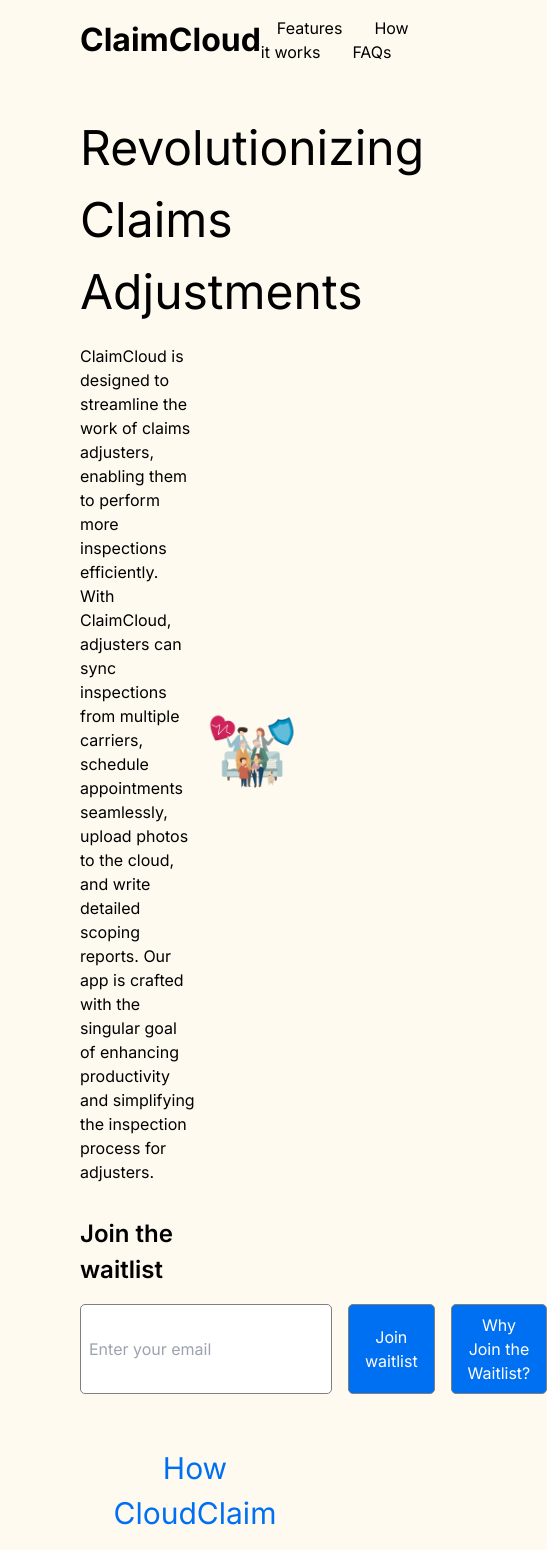
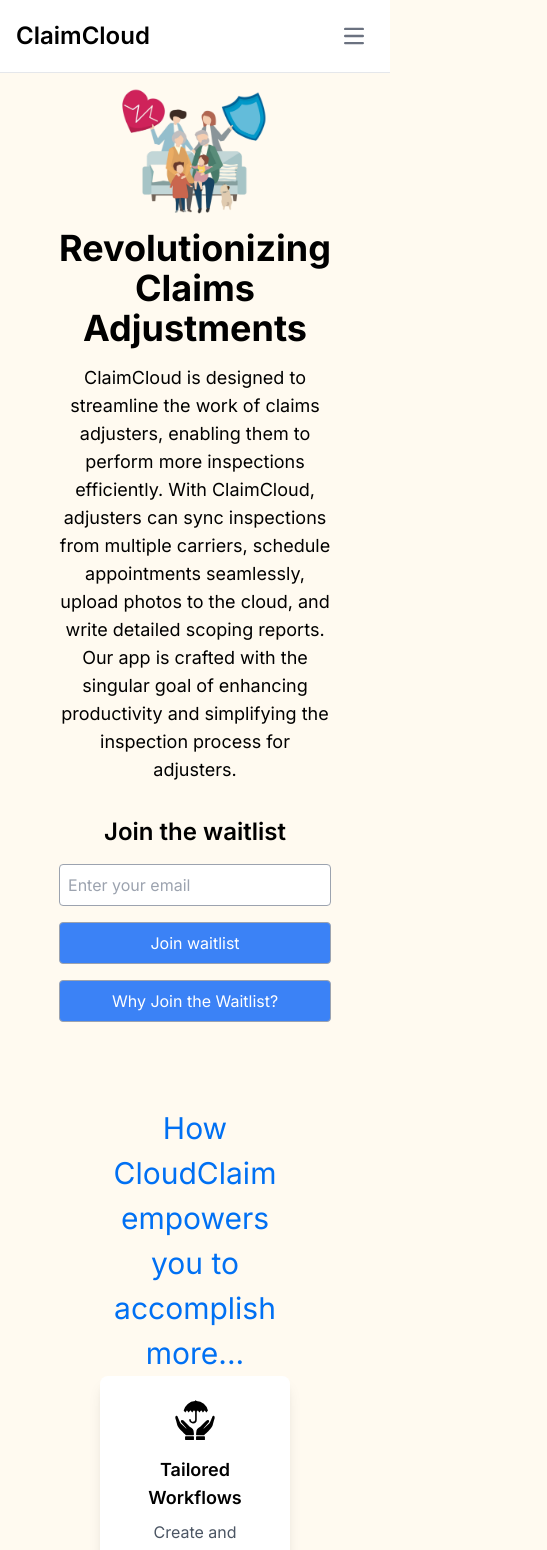
Before and after one commit to Shivam12112/AdjusterPlatform, a Next.js app: page / in a window 390 px wide. Shown: the top 1550 px of the page, 547 px wide, since content can reach past the window. Built offline with nearby package versions, Linux system fonts and the light colour scheme.

Commit message:
fixed responsive-ness issue

```diff
--- a/src/app/page.tsx
+++ b/src/app/page.tsx
@@ -94,38 +94,38 @@
   const features = [
     {
       icon: "/insurance-protection-icon.svg",
-      title: "Tailored Workflows for Every Carrier and Claim Type",
+      title: "Tailored Workflows",
       description:
-        "Create and manage specific workflows customized to each insurance carrier and line of business (LoB). Streamline your process and ensure consistency across all claims.",
+        "Create and manage workflows customized for each insurance carrier and line of business, ensuring consistency across all claims.",
     },
     {
       icon: "/check-list-icon.svg",
-      title: "Comprehensive Questionnaire and Site Survey Tools",
+      title: "Questionnaire and Site Survey Tools",
       description:
-        "Design detailed questionnaires and conduct thorough site surveys using our offline-first mobile app. Capture all necessary information accurately, even without an internet connection.",
+        "Design detailed questionnaires and conduct thorough site surveys with our offline-first mobile app, capturing all necessary information accurately without an internet connection.",
     },
     {
       icon: "/process.svg",
       title: "Enhanced Review Process",
       description:
-        "Utilize our mobile app to perform in-depth reviews and improve your Turnaround Time (TAT) for processing claims. Handle more claims efficiently with thorough and streamlined procedures.",
+        "Use our mobile app to perform in-depth reviews and improve Turnaround Time (TAT) for processing claims, handling more claims efficiently.",
     },
     {
       icon: "/analysis-icon.svg",
-      title: "AI-Powered Item Recognition and Damage Annotation",
+      title: "AI-Powered Annotation",
       description:
-        "Leverage the power of AI to automatically recognize items in surveys and annotate observed damages. Save time and reduce manual errors with intelligent automation.",
+        "Automatically recognize items and annotate damages using AI, saving time and reducing manual errors.",
     },
     {
       icon: "/computer-report-icon.svg",
-      title: "Customizable Consolidated Reports",
+      title: "Customizable Reports",
       description:
-        "Generate comprehensive, customized reports tailored to each insurance carriers requirements. Present your findings clearly and professionally to enhance communication and decision-making.",
+        "Generate comprehensive, tailored reports for each insurance carrier, presenting findings clearly and professionally.",
     },
     {
       icon: "/padlock-black-icon.svg",
-      title: "Industry-Leading Security Standards",
-      description: `${appName} adheres to top OWASP security standards and employs best-in-class security practices. Ensure your data is protected with robust, enterprise-grade security measures.`,
+      title: "Industry-Leading Security",
+      description: `Adhere to top OWASP security standards and best-in-class security practices to protect your data with robust, enterprise-grade measures.`,
     },
   ];
   const handleValueChange = (e: any) => {
@@ -163,8 +163,65 @@
         setIsWaitListModal={setIsWaitListModal}
       />
       <Loader isLoading={isLoading} />
-      <div className={styles.container}>
-        <div className={styles.hero}>
+      <div
+        className={styles.container}
+        style={{
+          marginTop: "5rem",
+        }}
+      >
+        <div className="container mx-auto px-4 mt-20">
+          <div className="flex flex-col lg:flex-row items-center lg:items-start lg:space-x-8">
+            <div className="flex-1">
+              <Image
+                src={welcomeImage}
+                alt="CloudClaim App"
+                className="w-full h-auto"
+                height={0}
+                width={0}
+              />
+            </div>
+            <div className="flex-1 text-center lg:text-left mb-8 lg:mb-0">
+              <h1 className="text-4xl lg:text-5xl font-bold mb-4">
+                Revolutionizing Claims Adjustments
+              </h1>
+              <p className="text-lg lg:text-xl mb-8">
+                ClaimCloud is designed to streamline the work of claims
+                adjusters, enabling them to perform more inspections
+                efficiently. With ClaimCloud, adjusters can sync inspections
+                from multiple carriers, schedule appointments seamlessly, upload
+                photos to the cloud, and write detailed scoping reports. Our app
+                is crafted with the singular goal of enhancing productivity and
+                simplifying the inspection process for adjusters.
+              </p>
+              <h2 className="text-2xl font-semibold mb-4">Join the waitlist</h2>
+              <div className="flex flex-col sm:flex-row justify-center lg:justify-start items-center">
+                <input
+                  type="email"
+                  placeholder="Enter your email"
+                  onChange={handleValueChange}
+                  value={email}
+                  className="border border-gray-400  p-2 rounded mb-4 sm:mb-0 sm:mr-4 w-full sm:w-auto"
+                />
+                <button
+                  onClick={onFormSubmit}
+                  type="submit"
+                  className="border border-gray-400 bg-blue-500 text-white p-2 rounded mb-4 sm:mb-0 sm:mr-4 w-full sm:w-auto"
+                >
+                  Join waitlist
+                </button>
+                <button
+                  onClick={() => setIsWaitListModal(true)}
+                  type="submit"
+                  className="border border-gray-400 bg-blue-500 text-white p-2 rounded w-full sm:w-auto"
+                >
+                  Why Join the Waitlist?
+                </button>
+              </div>
+            </div>
+          </div>
+        </div>
+
+        {/* <div className={styles.hero}>
           <div className={styles.heroText}>
             <h1>Revolutionizing Claims Adjustments</h1>
             <p>
@@ -225,15 +282,15 @@
               height={700}
             />
           </div>
-        </div>
+        </div> */}
 
-        <div>
+        <div id="features">
           <Head>
             <title>CloudClaim Features</title>
           </Head>
-          <main className="main-1" id="features">
+          <main className="main-1">
             <h1>How CloudClaim empowers you to accomplish more...</h1>
-            <div className="features-grid">
+            <div className="grid gap-6 grid-cols-1 sm:grid-cols-2 lg:grid-cols-3">
               {features.map((feature, index) => (
                 <FeatureCard
                   key={index}
--- a/src/components/FAQs.js
+++ b/src/components/FAQs.js
@@ -1,16 +1,16 @@
 import { useState } from "react";
 import { appName } from "../lib/variables";
-import styles from "../styles/Faq.module.css";
 
 const FAQs = () => {
-  const [activeIndex, setActiveIndex] = useState(0);
+  const [activeIndex, setActiveIndex] = useState(null);
 
   const onTitleClick = (index) => {
     setActiveIndex(index === activeIndex ? null : index);
   };
+
   const items = [
     {
-      title: ` What is ${appName}?`,
+      title: `What is ${appName}?`,
       content: `${appName} is a comprehensive platform designed for insurance
                 adjusters to streamline the claims process. It allows adjusters
                 to create customized workflows, conduct site surveys offline,
@@ -18,7 +18,7 @@
                 generate detailed reports for insurance carriers.`,
     },
     {
-      title: ` How does ${appName} help improve the claims process?`,
+      title: `How does ${appName} help improve the claims process?`,
       content: `${appName} improves the claims process by providing tailored
                 workflows, offline survey capabilities, AI-driven analysis, and
                 customizable reporting. These features help adjusters conduct
@@ -40,104 +40,61 @@
       title: `What kind of reports can I generate with ${appName}?`,
       content: `${appName} allows you to generate comprehensive, customizable reports that include detailed findings, annotated images, and additional notes. These reports can be tailored to meet the specific needs of each insurance carrier.`,
     },
-    // {
-    //   title: `How does ${appName} help in reducing the Turnaround Time (TAT) for claims?`,
-    //   content: `${appName} helps reduce TAT by streamlining the claims process with customized workflows, efficient data collection, AI-driven analysis, and quick report generation. This allows adjusters to process more claims in less time, improving overall efficiency.`,
-    // },
   ];
+
   const renderedItems = items.map((item, index) => {
-    const active = index === activeIndex ? "active" : "";
+    const isActive = index === activeIndex ? "block" : "hidden";
     return (
       <div
-        key={item.title}
-        style={{
-          display: "flex",
-          flexDirection: "column",
-          alignItems: "center",
-        }}
+        key={index}
+        className="border-b border-gray-200 dark:border-gray-700"
       >
-        <h2
-          id="accordion-collapse"
-          className={`title accordion-collapse ${active}`}
-        >
+        <h2 className="text-xl">
           <button
             type="button"
             onClick={() => onTitleClick(index)}
-            className="flex items-center justify-between w-full p-5 font-medium rtl:text-right text-gray-500 border border-b-0 border-gray-200 rounded-t-xl focus:ring-4 focus:ring-gray-200 dark:focus:ring-gray-800 dark:border-gray-700 dark:text-gray-400 hover:bg-gray-100 dark:hover:bg-gray-800 gap-3"
-            data-accordion-target="#accordion-collapse-body-1"
-            aria-expanded="true"
-            aria-controls="accordion-collapse-body-1"
+            className="flex items-center justify-between w-full p-5 font-medium text-left text-gray-500 border border-b-0 border-gray-200 dark:border-gray-700 dark:text-gray-400 hover:bg-gray-100 dark:hover:bg-gray-800 focus:outline-none focus:ring-4 focus:ring-gray-200 dark:focus:ring-gray-800"
           >
-            <span
-              style={{
-                fontWeight: "bold",
-              }}
+            <span>{item.title}</span>
+            <svg
+              className={`w-5 h-5 transform ${
+                activeIndex === index ? "rotate-180" : ""
+              }`}
+              xmlns="http://www.w3.org/2000/svg"
+              fill="none"
+              viewBox="0 0 24 24"
+              stroke="currentColor"
             >
-              {item.title}
-            </span>
-            {activeIndex === index ? (
-              <svg
-                xmlns="http://www.w3.org/2000/svg"
-                shape-rendering="geometricPrecision"
-                text-rendering="geometricPrecision"
-                image-rendering="optimizeQuality"
-                fill-rule="evenodd"
-                clip-rule="evenodd"
-                viewBox="0 0 512 299.283"
-                style={{
-                  width: "20px",
-                }}
-              >
-                <path d="M75.334 286.691c-64.764 36.929-96.186-15.595-60.203-51.975L215.997 25.104c33.472-33.472 46.534-33.472 80.006 0l200.866 209.612c35.983 36.38 4.561 88.904-60.203 51.975L256 189.339 75.334 286.691z" />
-              </svg>
-            ) : (
-              <svg
-                xmlns="http://www.w3.org/2000/svg"
-                shape-rendering="geometricPrecision"
-                text-rendering="geometricPrecision"
-                image-rendering="optimizeQuality"
-                fill-rule="evenodd"
-                clip-rule="evenodd"
-                viewBox="0 0 512 299.283"
-                style={{
-                  width: "20px",
-                }}
-              >
-                <path d="M75.334 12.591C10.57-24.337-20.852 28.186 15.131 64.566l200.866 209.613c33.472 33.471 46.534 33.471 80.006 0L496.869 64.566c35.983-36.38 4.561-88.903-60.203-51.975L256 109.944 75.334 12.591z" />
-              </svg>
-            )}
+              <path
+                strokeLinecap="round"
+                strokeLinejoin="round"
+                strokeWidth="2"
+                d="M19 9l-7 7-7-7"
+              />
+            </svg>
           </button>
         </h2>
         <div
-          id="accordion-collapse"
-          className={`content accordion-collapse ${active}`}
+          className={`${isActive} p-5 border border-gray-200 dark:border-gray-700 dark:bg-gray-900`}
         >
-          <div className="p-5 border border-b-0 border-gray-200 dark:border-gray-700 dark:bg-gray-900">
-            <p className="mb-2 text-gray-500 dark:text-gray-400">
-              {appName} is a comprehensive platform designed for insurance
-              adjusters to streamline the claims process. It allows adjusters to
-              create customized workflows, conduct site surveys offline,
-              leverage AI for item recognition and damage annotation, and
-              generate detailed reports for insurance carriers.
-            </p>
-          </div>
+          <p className="text-gray-500 dark:text-gray-400">{item.content}</p>
         </div>
       </div>
     );
   });
 
   return (
-    <>
-      <div className={styles.main} id="faqs">
-        <h1>Frequently asked questions...</h1>
-        <p>Explore answers to commonly raised inquiries about CloudClaim</p>
+    <section className="py-12 bg-gray-100 dark:bg-gray-900" id="faqs">
+      <div className="max-w-4xl mx-auto">
+        <div className="text-center mb-12">
+          <h1 className="text-4xl font-bold">Frequently Asked Questions</h1>
+          <p className="text-gray-700 dark:text-gray-300">
+            Explore answers to commonly raised inquiries about {appName}
+          </p>
+        </div>
+        <div className="space-y-4">{renderedItems}</div>
       </div>
-      <div className={styles.container}>
-        <div className="ui styled accordion accordion-collapse">
-          {renderedItems}
-        </div>
-      </div>
-    </>
+    </section>
   );
 };
 
--- a/src/components/Feature.js
+++ b/src/components/Feature.js
@@ -3,16 +3,28 @@
 
 const FeatureCard = ({ icon, title, description }) => {
   return (
-    <div className="feature-card">
+    <div
+      style={{
+        display: "flex",
+        flexDirection: "column",
+        alignContent: "center",
+        alignItems: "center"
+      }}
+      className="flex flex-col items-center p-6 bg-white rounded-lg shadow-lg hover:shadow-xl transition-shadow duration-300 ease-in-out md:flex-row md:items-start"
+    >
+      <div className="flex-shrink-0 mb-4 md:mb-0 md:mr-4">
         <Image
           src={icon}
           alt={`${title} icon`}
           width={40}
           height={40}
-        className="feature-icon"
+          className="w-10 h-10"
         />
-      <h3>{title}</h3>
-      <p>{description}</p>
+      </div>
+      <div>
+        <h3 className="text-lg font-semibold mb-2">{title}</h3>
+        <p className="text-gray-600">{description}</p>
+      </div>
     </div>
   );
 };
--- a/src/components/HowItWorks.js
+++ b/src/components/HowItWorks.js
@@ -1,30 +1,31 @@
-// pages/how-it-works.js
 import Image from "next/image";
-import styles from "../styles/HowItWorks.module.css"; // You can create and customize CSS here
 import welcomeImage from "../../public/welcome.png";
 import { appName } from "@/lib/variables";
 
 const HowItWorks = () => {
   return (
-    <section className="main-1" id="how-it-works">
-      <h1 className={styles.header}>How it works</h1>
-      <p className={styles.description}>
+    <section className="py-12 bg-gray-100" id="how-it-works">
+      <h1 className="text-4xl font-bold text-center mb-6">How it works</h1>
+      <p className="text-center text-gray-700 mb-12 max-w-2xl mx-auto">
         An app that makes sales recording easier, faster, and more reliable than
         a sales diary or notebook.
       </p>
-      <div className={styles.content}>
-        <div className={styles.images}>
+      <div className="flex flex-col lg:flex-row items-center lg:space-x-12 space-y-12 lg:space-y-0">
+        <div className="flex-1 flex justify-center">
           <Image
-            src={welcomeImage} // Make sure the image is in the public folder
+            src={welcomeImage}
             alt="How it works steps"
-            width={500} // Adjust the width accordingly
-            height={500} // Adjust the height accordingly
+            width={500}
+            height={500}
+            className="w-full max-w-md"
           />
         </div>
-        <div className={styles.steps}>
-          <div className={styles.step}>
-            <h2 className={styles.stepTitle}>Setup and Customization</h2>
-            <p className={styles.stepDescription}>
+        <div className="flex-1 space-y-8">
+          <div>
+            <h2 className="text-2xl font-semibold mb-2">
+              Setup and Customization
+            </h2>
+            <p className="text-gray-700">
               Start by setting up your {appName} account. Customize workflows to
               align with the specific requirements of different insurance
               carriers and lines of business (LoB). Tailor questionnaires and
@@ -32,27 +33,29 @@
               captured.
             </p>
           </div>
-          <div className={styles.step}>
-            <h2 className={styles.stepTitle}>AI-Driven Analysis</h2>
-            <p className={styles.stepDescription}>
+          <div>
+            <h2 className="text-2xl font-semibold mb-2">AI-Driven Analysis</h2>
+            <p className="text-gray-700">
               Once your survey data is uploaded, {appName}&apos;s AI engine
               processes the information. It automatically recognizes items in
               your photos and annotates damages, reducing the need for manual
               input and minimizing errors.
             </p>
           </div>
-          <div className={styles.step}>
-            <h2 className={styles.stepTitle}>Review and Approval</h2>
-            <p className={styles.stepDescription}>
+          <div>
+            <h2 className="text-2xl font-semibold mb-2">Review and Approval</h2>
+            <p className="text-gray-700">
               Review the AI-generated annotations and add any additional
               observations. {appName}&apos;s intuitive interface allows for
               quick edits and approvals, ensuring all information is accurate
               and complete before finalizing the report.
             </p>
           </div>
-          <div className={styles.step}>
-            <h2 className={styles.stepTitle}>Generate Custom Reports</h2>
-            <p className={styles.stepDescription}>
+          <div>
+            <h2 className="text-2xl font-semibold mb-2">
+              Generate Custom Reports
+            </h2>
+            <p className="text-gray-700">
               Create comprehensive, customizable reports that meet the specific
               needs of each insurance carrier. Include detailed findings,
               annotated images, and any additional notes. Our flexible reporting
--- a/src/components/NavBar.js
+++ b/src/components/NavBar.js
@@ -1,20 +1,81 @@
-import React from "react";
-import styles from "../styles/Home.module.css";
 import { appName } from "@/lib/variables";
+import { useState } from "react";
 
 const NavBar = () => {
+  const [isOpen, setIsOpen] = useState(false);
+
+  const toggleDrawer = () => {
+    setIsOpen(!isOpen);
+  };
+
   return (
     <>
-      <nav className={styles.nav}>
-        <div className={styles.logo}>{appName}</div>
-        <div className={styles.navLinks}>
-          <a href="#features">Features</a>
-          <a href="#how-to-use">How it works</a>
-          <a href="#faqs">FAQs</a>
-          {/* <a href="#pricing">Pricing</a> */}
-          {/* <a href="#ux-case-study" className={styles.ctaButton}>
-            Join WaitList
-          </a> */}
+      <nav className="fixed w-full top-0 border-b border-gray-200 bg-white dark:bg-blue-900 dark:border-gray-700">
+        <div className="flex flex-wrap items-center justify-between p-4 lg:px-20">
+          <a
+            href="#"
+            className="flex items-center space-x-3 rtl:space-x-reverse"
+          >
+            <span className="self-center text-2xl font-semibold whitespace-nowrap dark:text-white">
+              {appName}
+            </span>
+          </a>
+          <button
+            data-collapse-toggle="navbar-solid-bg"
+            type="button"
+            className="inline-flex items-center p-2 w-10 h-10 justify-center text-sm text-gray-500 rounded-lg md:hidden hover:bg-gray-100 focus:outline-none focus:ring-2 focus:ring-gray-200 dark:text-gray-400 dark:hover:bg-gray-700 dark:focus:ring-gray-600"
+            aria-controls="navbar-solid-bg"
+            aria-expanded={isOpen ? "true" : "false"}
+            onClick={toggleDrawer}
+          >
+            <span className="sr-only">Open main menu</span>
+            <svg
+              className="w-5 h-5"
+              aria-hidden="true"
+              xmlns="http://www.w3.org/2000/svg"
+              fill="none"
+              viewBox="0 0 17 14"
+            >
+              <path
+                stroke="currentColor"
+                strokeLinecap="round"
+                strokeLinejoin="round"
+                strokeWidth="2"
+                d="M1 1h15M1 7h15M1 13h15"
+              />
+            </svg>
+          </button>
+          <div
+            className={`w-full md:block md:w-auto ${isOpen ? "" : "hidden"}`}
+            id="navbar-solid-bg"
+          >
+            <ul className="flex flex-col font-medium mt-4 rounded-lg bg-gray-50 md:space-x-8 rtl:space-x-reverse md:flex-row md:mt-0 md:border-0 md:bg-transparent dark:bg-gray-800 md:dark:bg-transparent dark:border-gray-700">
+              <li>
+                <a
+                  href="#features"
+                  className="block py-2 px-3 md:p-0 text-gray-900 rounded hover:bg-gray-100 md:hover:bg-transparent md:border-0 md:hover:text-blue-700 dark:text-white md:dark:hover:text-blue-500 dark:hover:bg-gray-700 dark:hover:text-white md:dark:hover:bg-transparent"
+                >
+                  Features
+                </a>
+              </li>
+              <li>
+                <a
+                  href="#how-it-works"
+                  className="block py-2 px-3 md:p-0 text-gray-900 rounded hover:bg-gray-100 md:hover:bg-transparent md:border-0 md:hover:text-blue-700 dark:text-white md:dark:hover:text-blue-500 dark:hover:bg-gray-700 dark:hover:text-white md:dark:hover:bg-transparent"
+                >
+                  How it Works
+                </a>
+              </li>
+              <li>
+                <a
+                  href="#faqs"
+                  className="block py-2 px-3 md:p-0 text-gray-900 rounded hover:bg-gray-100 md:hover:bg-transparent md:border-0 md:hover:text-blue-700 dark:text-white md:dark:hover:text-blue-500 dark:hover:bg-gray-700 dark:hover:text-white md:dark:hover:bg-transparent"
+                >
+                  FAQs
+                </a>
+              </li>
+            </ul>
+          </div>
         </div>
       </nav>
     </>
```
Lines whose indentation alone changed are shown as unchanged.
